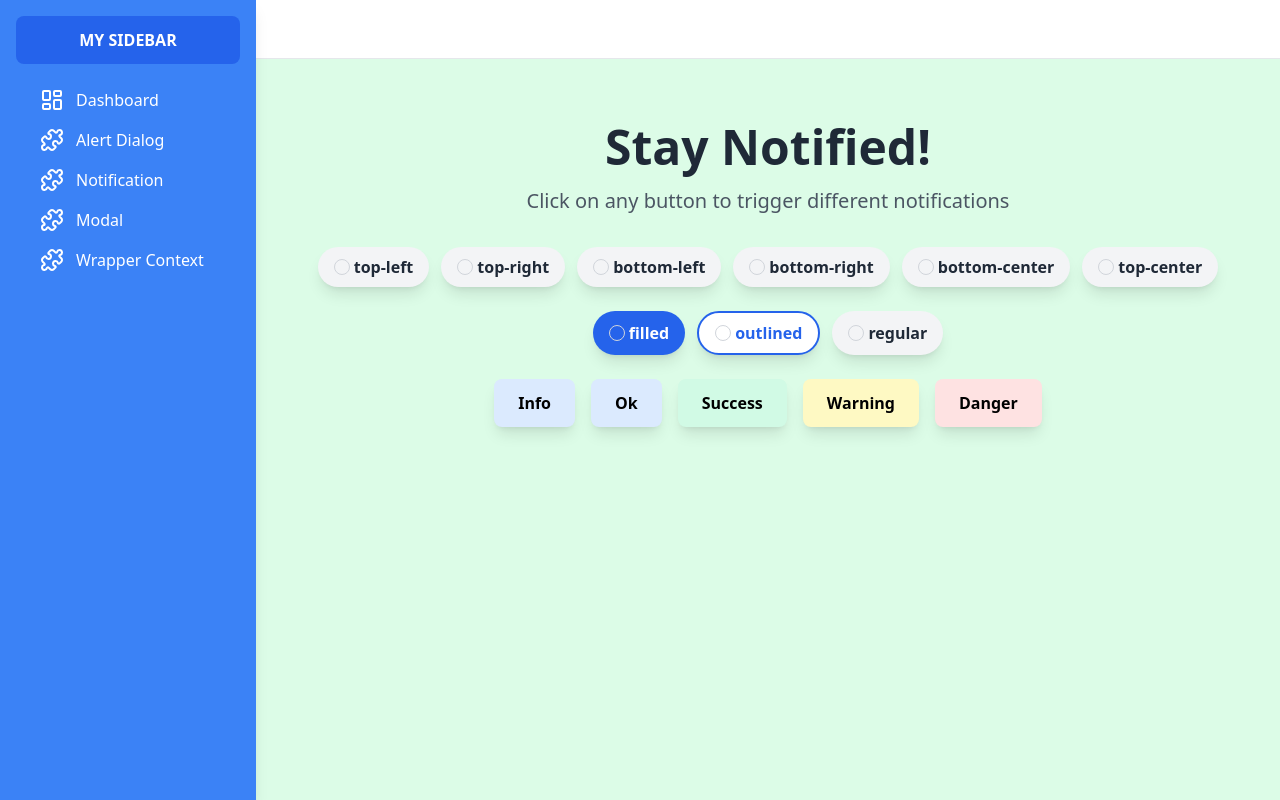
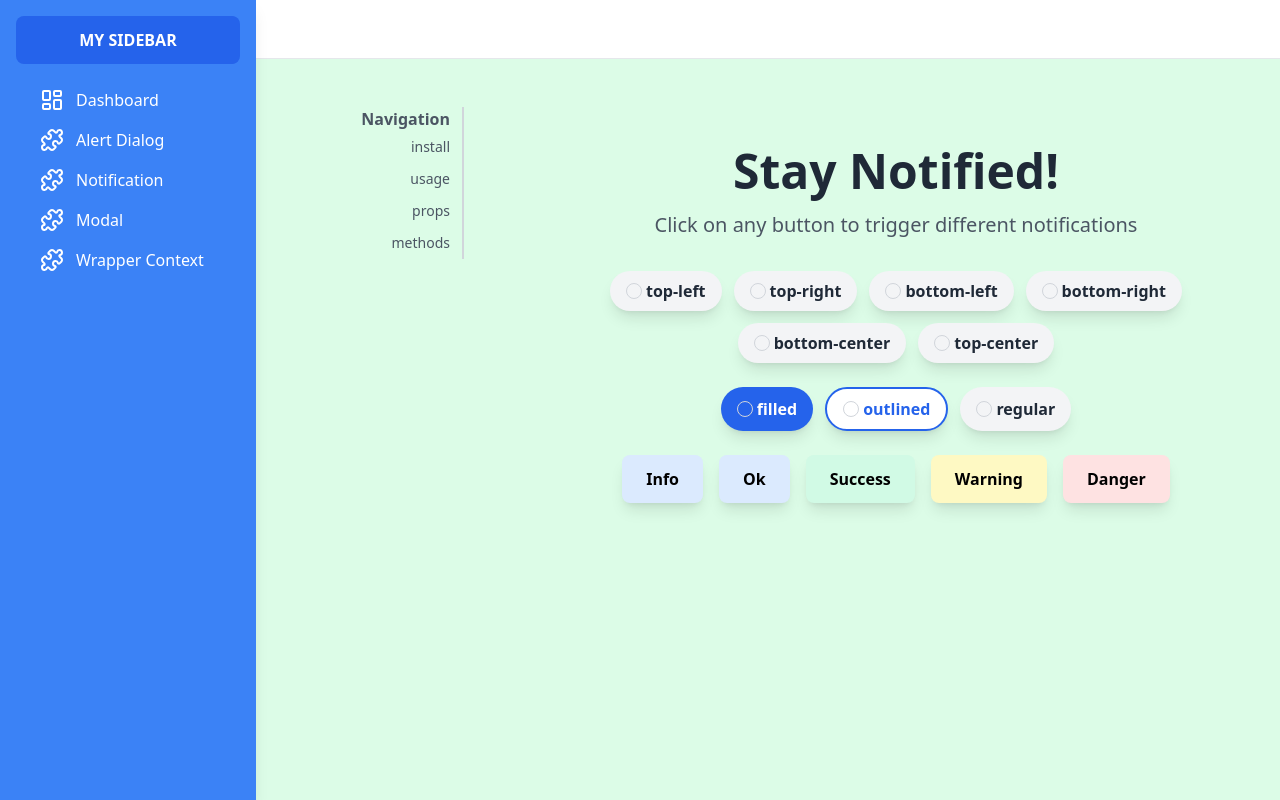
Before and after one commit to steverova/tailwind-feedback-components, a React (Vite) app: page /notification in a window 1280 px wide. Built offline with nearby package versions, Linux system fonts and the light colour scheme.

Commit message:
Refactor flex container styling in NotificationPage

```diff
--- a/src/pages/NotificationPage.jsx
+++ b/src/pages/NotificationPage.jsx
@@ -29,13 +29,34 @@ const NotificationPage = () => {
 	}
 
 	const positions = objectToArray(positionClasses)
-
-	console.log(positions)
-
 	const array = objectToArray(types)
 
 	return (
-		<div className='flex items-start justify-center min-h-full bg-green-100'>
+		<div className='flex min-h-screen bg-green-100'>
+			<nav className='w-52 fixed  mt-12 '>
+				<h2 className='text-md font-bold text-right text-gray-600  px-3 border-r-2 border-gray-300'>
+					Navigation
+				</h2>
+				<ul className='p-0'>
+					{['install', 'usage', 'props', 'methods'].map((item) => (
+						<li key={item}>
+							<a
+								href='#step1'
+								className='border-r-2 border-gray-300 block text-right leading-8 text-sm font-medium px-3 hover:text-emerald-600 text-gray-600 hover:border-r-2 hover:border-emerald-600  '>
+								{item}
+							</a>
+						</li>
+					))}
+				</ul>
+			</nav>
+
+			{/* display: block;
+    line-height: 32px;
+    font-size: 14px;
+    font-weight: 400; */}
+
+			{/* Contenido principal */}
+			<div className='flex-1 ml-64 overflow-y-auto p-6'>
 				<div className='py-16 text-center'>
 					{/* Título Hero */}
 					<h1 className='text-5xl font-bold text-gray-800 mb-4'>
@@ -83,6 +104,8 @@ const NotificationPage = () => {
 					</div>
 				</div>
 			</div>
+		</div>
 	)
 }
+
 export default NotificationPage
```
Lines whose indentation alone changed are shown as unchanged.
